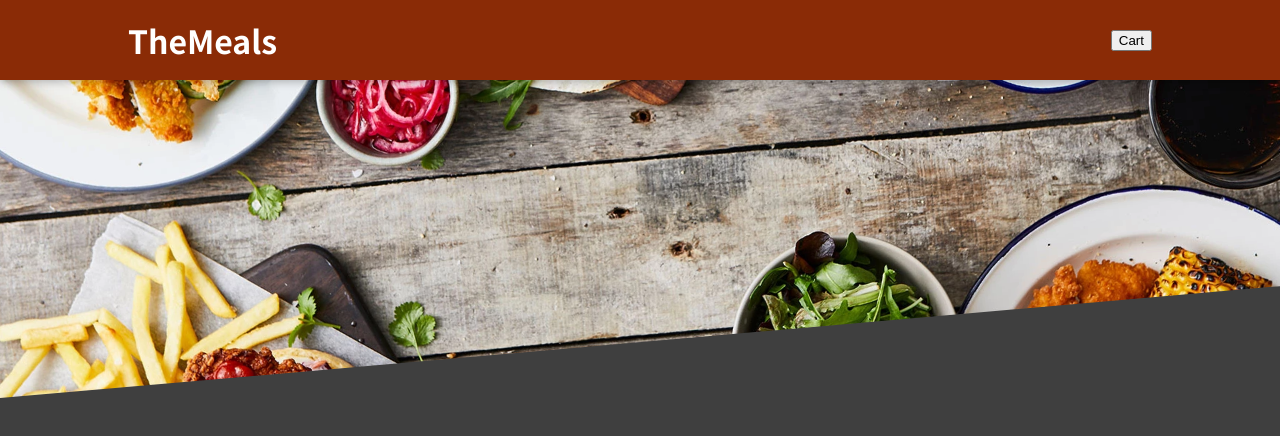
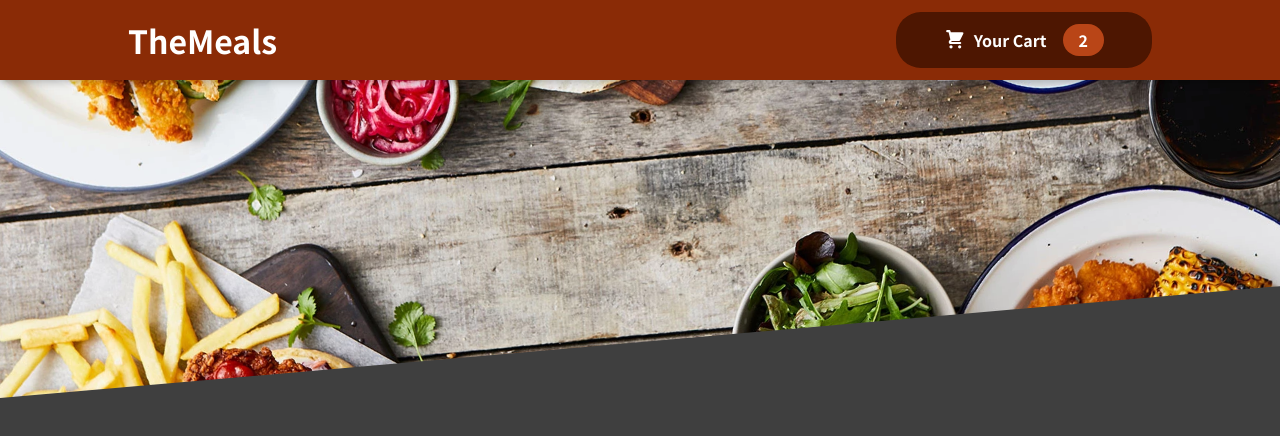
Before and after one commit to emoket/the-food-order-webapp, a React (Create React App) app: page / in a window 1280 px wide. Shown: the top 436 px of the page. Built offline with nearby package versions, Linux system fonts and the light colour scheme.

Commit message:
Button Change to HeaderCartButton

```diff
--- a/src/components/Layout/Header.js
+++ b/src/components/Layout/Header.js
@@ -1,13 +1,14 @@
 import { Fragment } from 'react';
 import classes from './Header.module.css';
 import mealsImage from '../../assets/chicken-dishes.webp';
+import HeaderCartButton from './HeaderCartButton';
 
 const Header = (props) => {
   return (
     <Fragment>
       <header className={classes.header}>
         <h1>TheMeals</h1>
-        <button>Cart</button>
+        <HeaderCartButton />
       </header>
       <div className={classes['main-image']}>
         <img alt='The Meal Background' src={mealsImage} />
```
